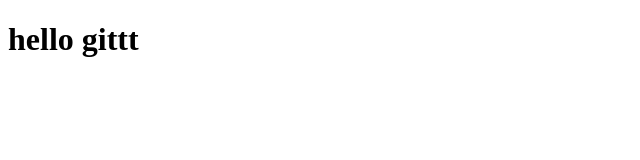
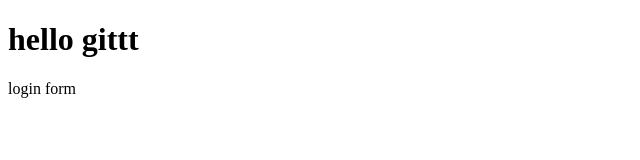
Before and after one commit to Diala-kamal/test-app, a plain HTML site: page index.html in a window 1280 px wide. Shown: the full height of the page, 0-640 px from the left. Drawn offline with Linux system fonts and the light colour scheme.

Commit message:
added files

```diff
--- a/index.html
+++ b/index.html
@@ -8,5 +8,6 @@
   </head>
   <body>
     <h1>hello gittt</h1>
+    login form
   </body>
 </html>
--- a/main.js
+++ b/main.js
@@ -0,0 +1 @@
+console.log("hello");
```
Also changed, not shown: login.html (added, +1 -0 lines), 1 other file.
